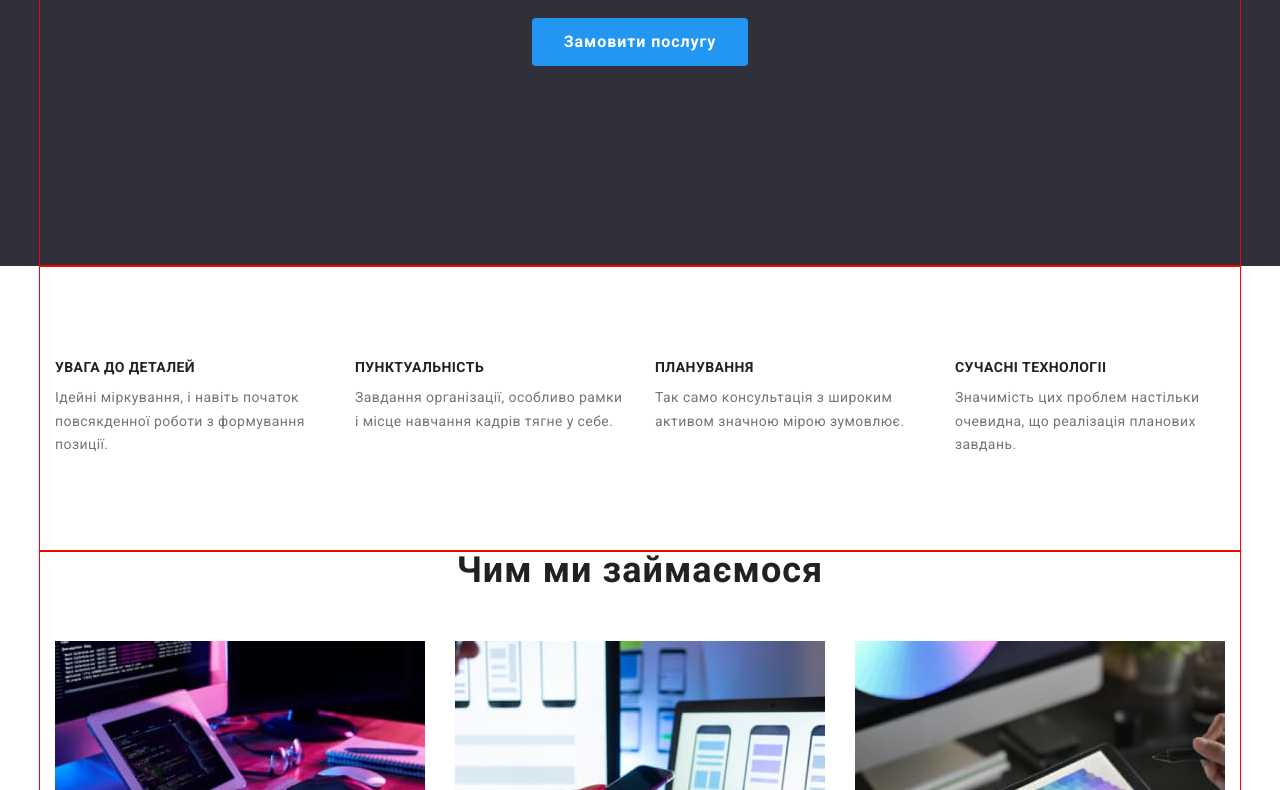
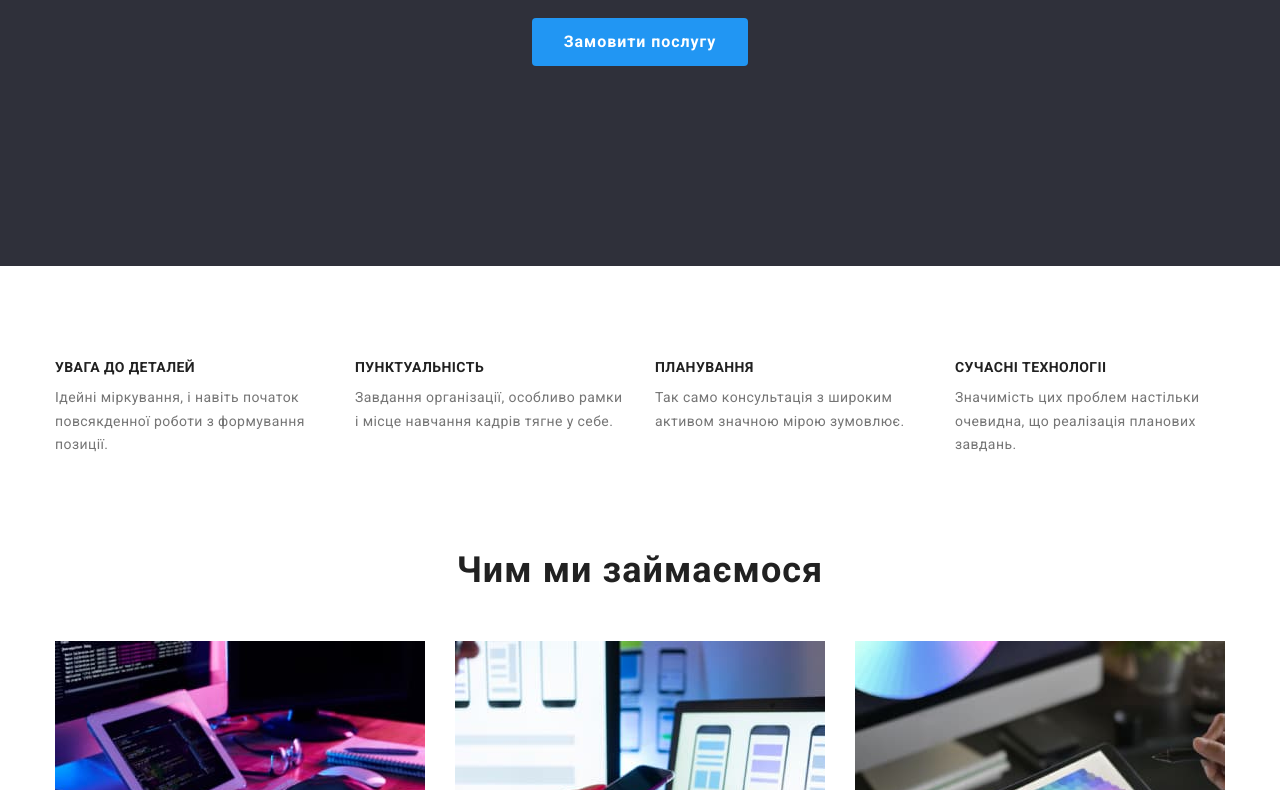
Before and after one commit to Asemnur/goit-markup-hw-03, a plain HTML site: page index.html in a window 1280 px wide. Shown: the part 408-1198 px from the top of the page. Drawn offline with nearby package versions, Linux system fonts and the light colour scheme.

Commit message:
исправлено 3

```diff
--- a/css/styles.css
+++ b/css/styles.css
@@ -20,7 +20,7 @@
     margin: 0 auto;
     padding-right: 15px;
     padding-left: 15px;
-    outline: 1px solid red;
+    /* outline: 1px solid red; */
 }
 
 .header {
```
